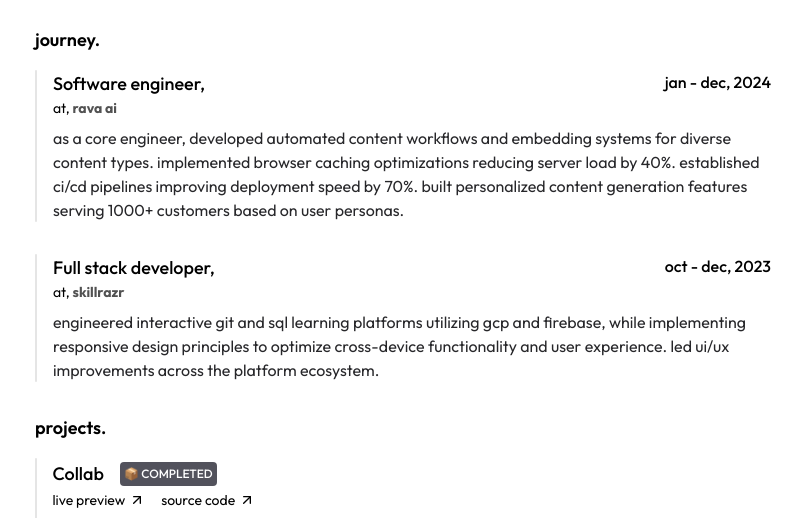
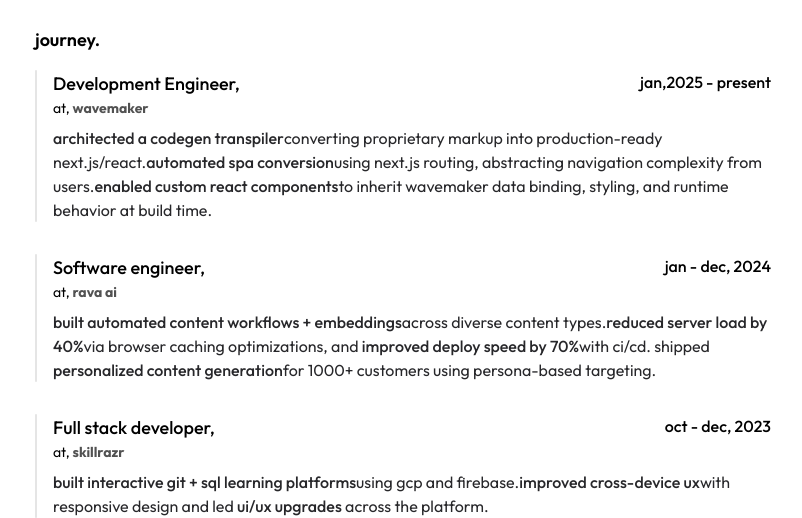
Before and after one commit to yagyaraj234/yagyaraj-portfolio, a Next.js app: page / in a window 1280 px wide. Shown: the part 306-824 px from the top of the page, without its empty margins (237-1039 px from the left). Built offline with nearby package versions, Linux system fonts and the light colour scheme; no server answers; a web font is replaced by a local one.

Commit message:
added wavemaker: experience

```diff
--- a/src/app/(user)/_components/journey.tsx
+++ b/src/app/(user)/_components/journey.tsx
@@ -48,8 +48,8 @@ const WavemakerCard = () => {
   return (
     <div>
       <Image
-        src="/tooltip/skillrazr2.png"
-        alt="SkillRazr"
+        src="/tooltip/wavemaker.png"
+        alt="WaveMaker"
         width={100}
         height={360}
         className="rounded-md w-full h-max"
@@ -71,6 +71,51 @@ export function Journey() {
       <h2 className="font-semibold text-lg">journey.</h2>
 
       <div className="flex flex-col gap-[16px] w-full space-y-4 mt-4">
+        <div className="group flex gap-4">
+          <div className="min-h-full min-w-[2px] bg-neutral-200 group-hover:bg-yellow-500 transition-colors ease-in-out delay-0 duration-700 rounded-md" />
+
+          <div className="w-full">
+            <div className="flex justify-between min-w-full text-sm">
+              <div className="text-sm">
+                <div className="text-lg font-medium">Development Engineer,</div>
+                <div className="lowercase">
+                  at,{" "}
+                  <Link
+                    href="https://wavemaker.com"
+                    target="_blank"
+                    className="underline hover:text-yellow-500 transition-colors duration-300 ease-in-out"
+                  >
+                    <Preview
+                      containerClassName="text-neutral-600 dark:text-neutral-400 p-0"
+                      content={<WavemakerCard />}
+                    >
+                      {" "}
+                      <span className="cursor-pointer font-bold">
+                        WaveMaker
+                      </span>
+                    </Preview>
+                  </Link>
+                </div>
+              </div>
+              <div className="text-base font-medium">jan,2025 - present </div>
+            </div>
+
+            <p className="lowercase mt-2 dark:text-zinc-200 text-zinc-800 text-base">
+              <span className="font-medium">
+                architected a codegen transpiler
+              </span>
+              converting proprietary markup into production-ready next.js/react.
+              <span className="font-medium">automated spa conversion</span>
+              using next.js routing, abstracting navigation complexity from
+              users.
+              <span className="font-medium">
+                enabled custom react components
+              </span>
+              to inherit wavemaker data binding, styling, and runtime behavior
+              at build time.
+            </p>
+          </div>
+        </div>
         <div className="group flex gap-4">
           <div className="min-h-full min-w-[2px] bg-neutral-200 group-hover:bg-yellow-500 transition-colors ease-in-out delay-0 duration-700 rounded-md" />
 
@@ -99,12 +144,18 @@ export function Journey() {
             </div>
 
             <p className="lowercase mt-2 dark:text-zinc-200 text-zinc-800 text-base">
-              as a core engineer, developed automated content workflows and
-              embedding systems for diverse content types. implemented browser
-              caching optimizations reducing server load by 40%. established
-              ci/cd pipelines improving deployment speed by 70%. built
-              personalized content generation features serving 1000+ customers
-              based on user personas.
+              <span className="font-medium">
+                built automated content workflows + embeddings
+              </span>
+              across diverse content types.
+              <span className="font-medium">reduced server load by 40%</span>
+              via browser caching optimizations, and{" "}
+              <span className="font-medium">improved deploy speed by 70%</span>
+              with ci/cd. shipped{" "}
+              <span className="font-medium">
+                personalized content generation
+              </span>
+              for 1000+ customers using persona-based targeting.
             </p>
           </div>
         </div>
@@ -138,10 +189,14 @@ export function Journey() {
             </div>
 
             <p className="lowercase mt-2 dark:text-zinc-200 text-zinc-800 text-base">
-              engineered interactive git and sql learning platforms utilizing
-              gcp and firebase, while implementing responsive design principles
-              to optimize cross-device functionality and user experience. led
-              ui/ux improvements across the platform ecosystem.
+              <span className="font-medium">
+                built interactive git + sql learning platforms
+              </span>
+              using gcp and firebase.
+              <span className="font-medium">improved cross-device ux</span>
+              with responsive design and led{" "}
+              <span className="font-medium">ui/ux upgrades</span> across the
+              platform.
             </p>
           </div>
         </div>
--- a/src/app/(user)/page.tsx
+++ b/src/app/(user)/page.tsx
@@ -16,9 +16,7 @@ export default function Home() {
           through development and design.
         </p>
       </div>
-      {/* I'm a Full Stack Web Developer from Mohali, India, with 6+ years of coding
-      and 4+ years of professional experience, trying to make the internet a bit
-      cooler one website at a time. */}
+
       {/* <OpenToWork /> */}
       <Journey />
       <Projects show={1} />
```
Also changed, not shown: public/tooltip/skillrazr.png (deleted), public/tooltip/wavemaker.png (added).
